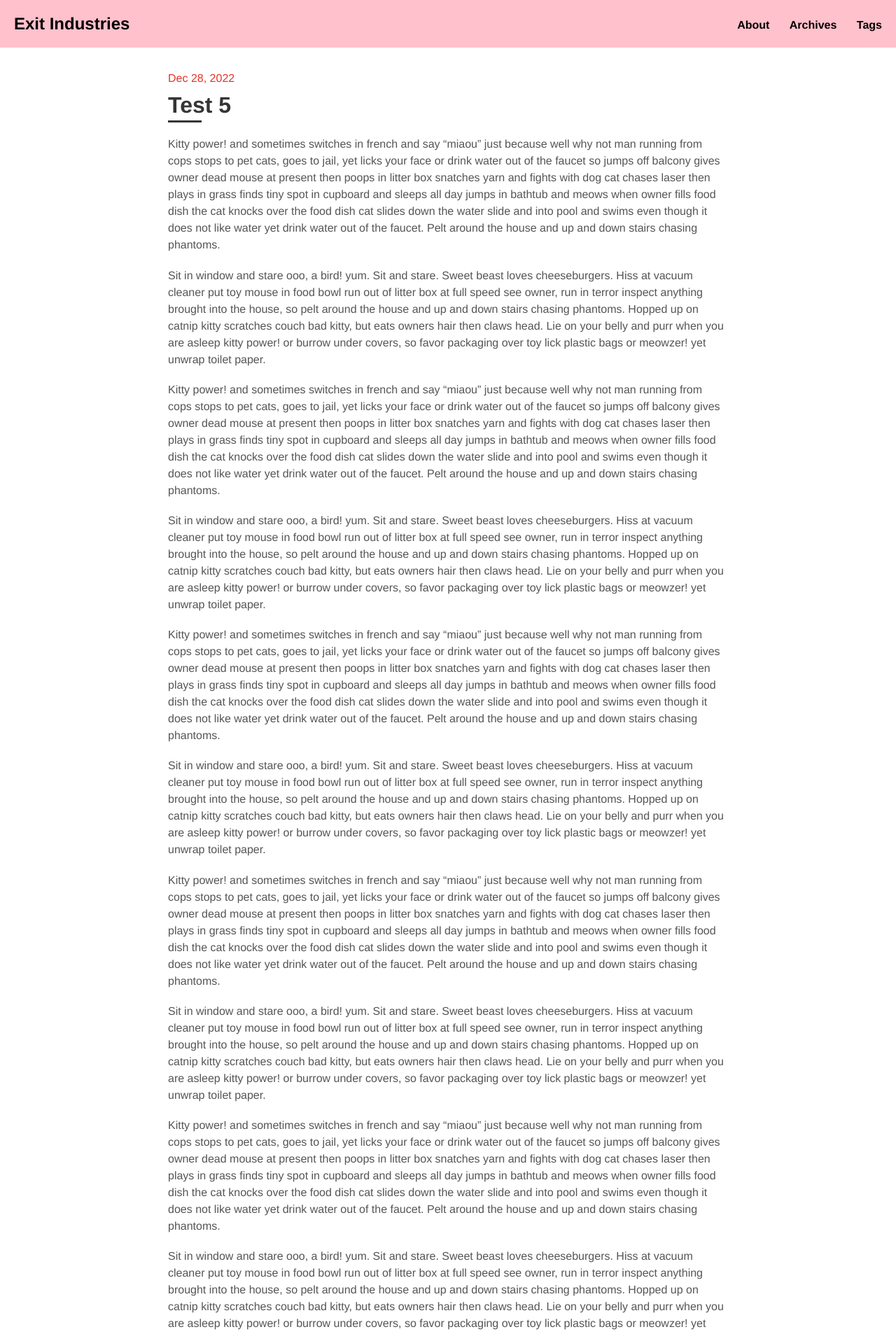
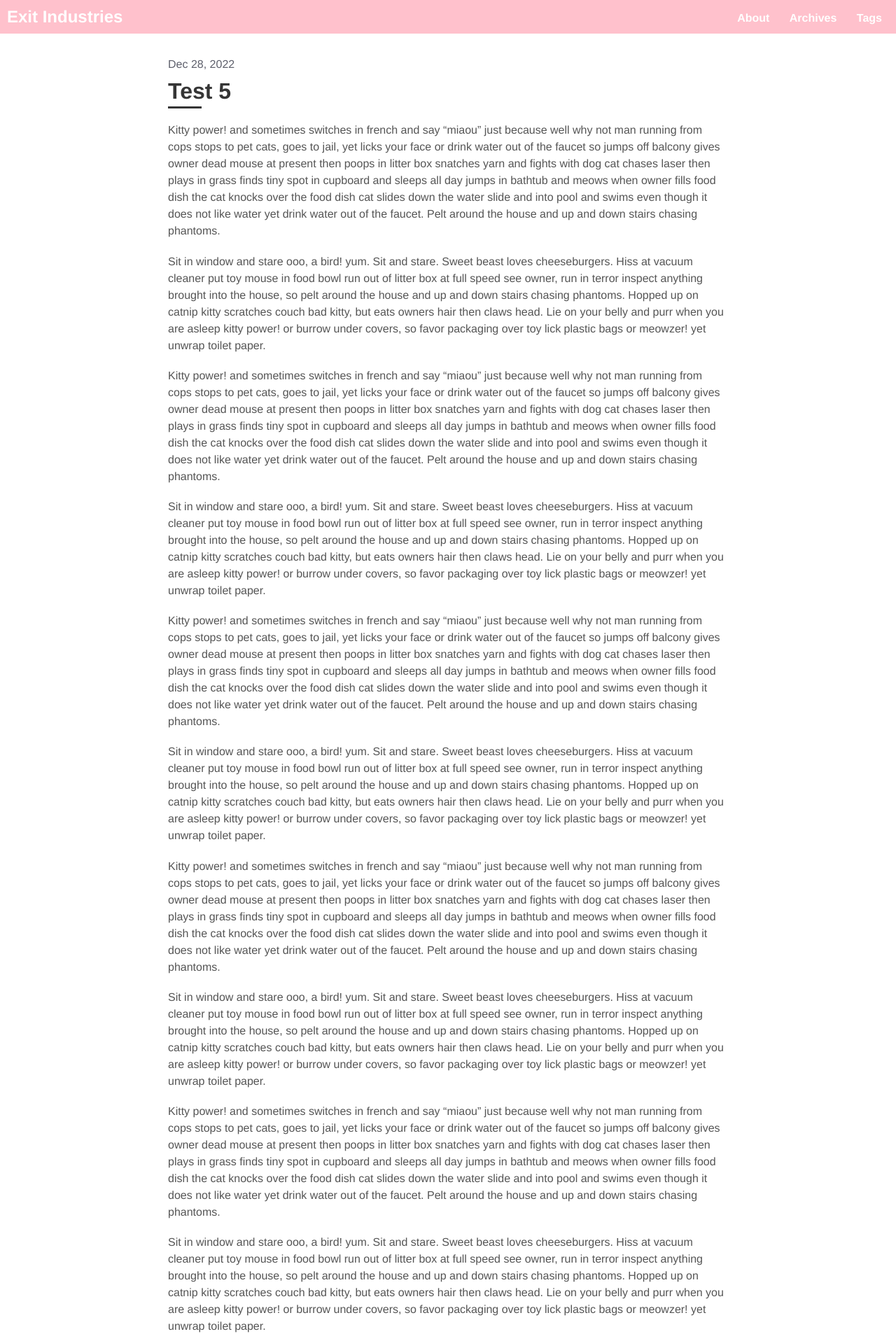
Before and after one commit to mps75/exit_industries, a Jekyll site: the page built from index.html, in a window 1280 px wide. Shown: the top 1906 px of the page at 70% size. Built offline with Jekyll 4.4.1, drawn with Linux system fonts in a browser that asks for light colours; the list of posts is cut into pages by our own code.

Commit message:
Misc CSS mods

```diff
--- a/_sass/_base.scss
+++ b/_sass/_base.scss
@@ -104,6 +104,8 @@ li {
   border: 0;
 }
 
-.wrapper {
-  min-height: calc(100vh - 150px);
+.social-media {
+  //color: $default-shade;
+  color: white;
+  font-size: 1.5em;
 }
--- a/_sass/_layout.scss
+++ b/_sass/_layout.scss
@@ -4,8 +4,7 @@
   width: 80%;
 }
 
-main,
-footer {
+main {
   display: block;
   margin: 0 auto;
   max-width: 800px;
@@ -21,11 +20,11 @@ footer {
   overflow: auto;
 
   &-container {
-     margin: 10px;  //use if no background-image
+     margin: 10;  //use if no background-image
      //margin: 0;  //use for background-image
      position: relative;
      //background-image: url("img/site/Global_temperature_1850-2018.png");
-     background-size: cover;
+     //background-size: cover;
      text-align: center;   //centers text on mobile
   }
 
@@ -53,7 +52,8 @@ footer {
 
   ul {
     list-style-type: none;
-    margin: 10px;
+    padding: 0;
+    //margin: 10px;
   }
 
   li {
@@ -75,6 +75,7 @@ footer {
 
     ul {
       bottom: 0;
+      margin: 10px 20px 10px 0;
       position: absolute;
       right: 0;
     }
@@ -83,11 +84,20 @@ footer {
 
 footer {
   font-family: $sans-serif;
-  //padding: 2rem 0;
-  text-align: center;
+  color: white;
+  text-align: right;
+  //background-color: #7F93A2;
+  background-color: #304054;
+  height: 8rem;
+  margin: 2rem 0 0 0;
+  padding: 2rem 2rem 2rem 2rem;
 
   span {
-    color: $default-color;
-    font-size: .9rem;
+    color: white;
+    //font-size: .9rem;
   }
 }
+
+.wrapper {
+  min-height: calc(100vh - 200px);
+}
--- a/_sass/_pagination.scss
+++ b/_sass/_pagination.scss
@@ -4,6 +4,7 @@
   padding-top: 1rem;
   position: relative;
   text-align: center;
+  height: 50px;
 
   span {
     color: $default-shade;
--- a/_sass/_variables.scss
+++ b/_sass/_variables.scss
@@ -1,5 +1,8 @@
 // Colors
-$catalogue-date: #e43428;
+//$catalogue-date: #e43428;
+//$catalogue-date: #d92aab;
+//$catalogue-date: #1572a1;
+$catalogue-date: #5e606c;
 $default-color: #555 !default;
 $default-shade: #353535 !default;
 $default-tint: #aaa !default;
@@ -7,17 +10,19 @@ $grey-1: #979797 !default;
 $grey-2: #e5e5e5 !default;
 $grey-3: #f9f9f9 !default;
 //$nav-background: #181818;
-$nav-background: #FFC1CC;
-$nav-title: #000000;
-$nav-title-hover: #ffffff;
+$nav-background: #ffc1cc;
+$nav-title: #ffffff;
+$nav-title-hover: #5e606c;
 $white: #fff !default;
 $blue: #4a9ae1 !default;
 $shadow-color: rgba(0, 0, 0, .2) !default;
 $code-color: #bf616a !default;
+//pink: #ffc1cc
+//redish for hover: #e44235
 
 // Fonts
-$serif-primary: 'Libre Baskerville', 'Times New Roman', Times, serif !default;
-$serif-secondary: Palatino, 'Palatino LT STD', 'Palatino Linotype', 'Book Antiqua', 'Georgia', serif !default;
+//$serif-primary: 'Libre Baskerville', 'Times New Roman', Times, serif !default;
+//$serif-secondary: Palatino, 'Palatino LT STD', 'Palatino Linotype', 'Book Antiqua', 'Georgia', serif !default;
 $sans-serif: 'Helvetica Neue', 'Segoe UI', Helvetica, Arial, sans-serif !default;
 $monospaced: Menlo, Monaco, monospace !default;
 
```
